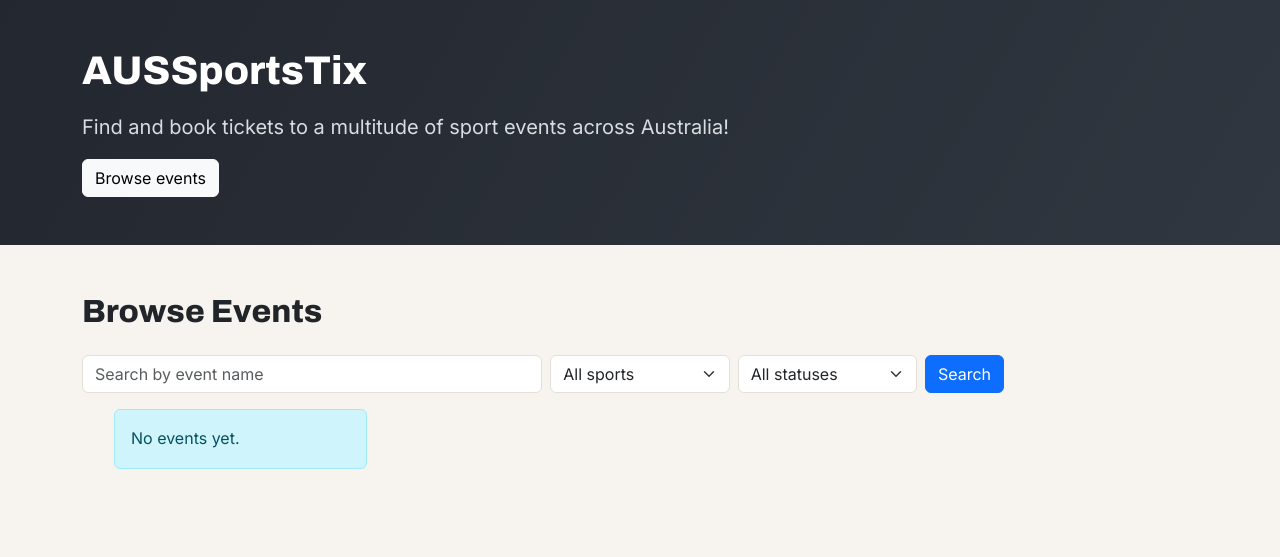
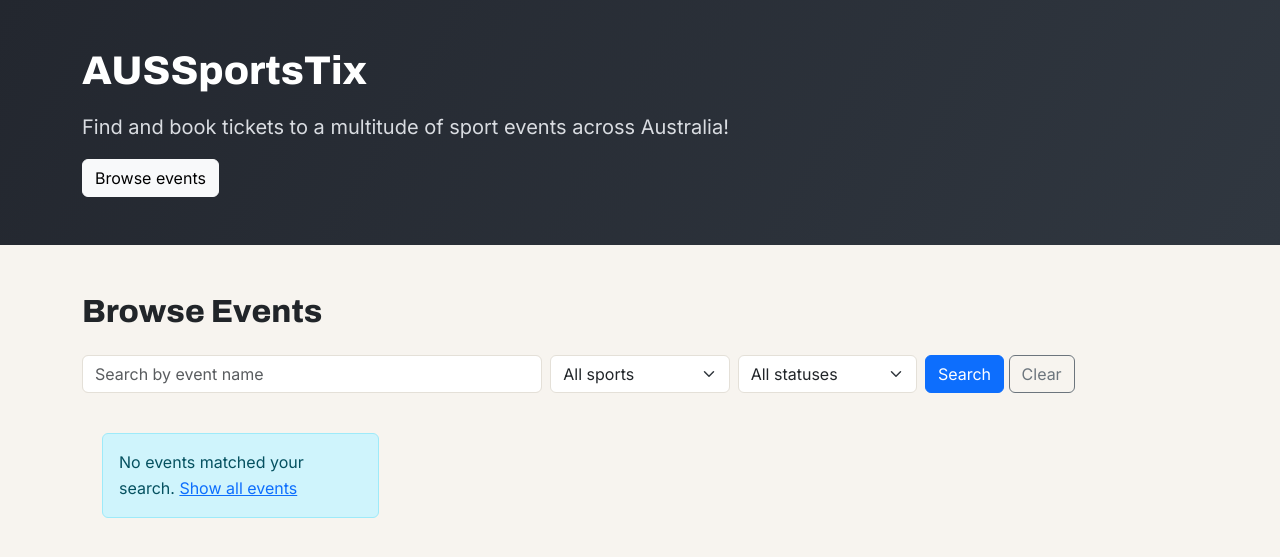
Before and after one commit to JoshK28/a2_group27, a Flask app: page / in a window 1280 px wide. Shown: the part 59-616 px from the top of the page. Run offline with Flask 3, Linux system fonts and the light colour scheme; data that the repository does not hold is empty; some libraries are stand-ins or nearby versions.

Commit message:
Added to display a clear button function, result line and no result msg

```diff
--- a/AUSSportsTix/templates/index.html
+++ b/AUSSportsTix/templates/index.html
@@ -3,7 +3,7 @@
 
 
 {% block header %}
-<!-- Hero Banner with site name and description -->
+<!-- Hero banner with site name/description -->
 <section class="hero py-5">
     <div class="container">
         <h1> AUSSportsTix </h1>
@@ -27,6 +27,7 @@
             <input class="form-control" type="text" name="search" placeholder="Search by event name" value="{{ search }}">
         </div>
 
+        <!-- dropdowns -->
         <div class="col-md-2">
             <select class="form-select" name="sport">
                 <option value=""> All sports </option>
@@ -45,11 +46,20 @@
             </select>
         </div>
 
-
+        <!-- button -->
         <div class="col-md-3">
             <button class="btn btn-primary" type="submit"> Search </button>
+            <a class="btn btn-outline-secondary" href="{{ url_for('main.index') }}"> Clear </a>
         </div>
      </form>
+
+     <!-- user reminder for search -->
+     {% if search or sport or status %}
+     <p class="text-muted">
+        Showing {{ events|length }} event(s){% if search %} matching "{{ search }}"
+        {% endif %}{% if sport %} in {{ sport }}{% endif %}{% if status%} that are {{ status }}{% endif %}
+     </p>
+     {% endif %}
 
     <ul>
         <!-- Event cards scaling with screen width -->
@@ -80,9 +90,12 @@
 
             {% else %}
 
-            <div>
 
-                <div class="alert alert-info"> No events yet. </div>
+            <div class="w-100"></div>
+
+                <div class="alert alert-info">
+                    No events matched your search. <a href="{{ url_for('main.index') }}"> Show all events </a>
+                </div>
 
             </div>
 
```
